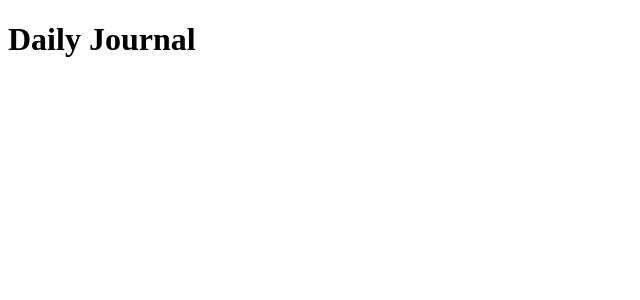
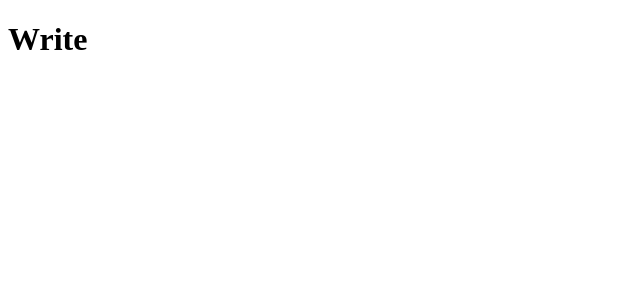
Before and after one commit to holahoon/daily-journal, a React (Create React App) app: page /write in a window 1280 px wide. Shown: the top 300 px of the page, without its empty margins (0-640 px from the left). Built offline with nearby package versions, Linux system fonts and the light colour scheme.

Commit message:
page setup completed. May need to dynamically create sub pages later but this should do for now.

```diff
--- /dev/null
+++ b/jsconfig.json
@@ -0,0 +1,6 @@
+{
+   "compilerOptions": {
+     "baseUrl": "src"
+   },
+   "include": ["src"]
+ }
--- a/package.json
+++ b/package.json
@@ -8,6 +8,7 @@
     "@testing-library/react": "^11.1.0",
     "@testing-library/user-event": "^12.1.10",
     "react": "^17.0.1",
+    "react-calendar": "^3.1.0",
     "react-dom": "^17.0.1",
     "react-router-dom": "^5.2.0",
     "react-scripts": "4.0.0",
--- a/src/App.js
+++ b/src/App.js
@@ -1,8 +1,10 @@
+import AppRouter from "containers/Router";
+
 function App() {
   return (
-    <div>
-      <h1>Daily Journal</h1>
-    </div>
+    <>
+      <AppRouter />
+    </>
   );
 }
 
--- /dev/null
+++ b/src/containers/Home.js
@@ -0,0 +1,9 @@
+function Home() {
+  return (
+    <div>
+      <h1>Home</h1>
+    </div>
+  );
+}
+
+export default Home;
--- /dev/null
+++ b/src/containers/Router.js
@@ -0,0 +1,21 @@
+import { BrowserRouter as Router, Switch, Route } from "react-router-dom";
+
+import Home from "containers/Home";
+import Write from "containers/Write";
+
+function AppRouter() {
+  return (
+    <Router>
+      <Switch>
+        <Route path='/' exact>
+          <Home />
+        </Route>
+        <Route path='/write'>
+          <Write />
+        </Route>
+      </Switch>
+    </Router>
+  );
+}
+
+export default AppRouter;
--- /dev/null
+++ b/src/containers/Write.js
@@ -0,0 +1,9 @@
+function Write() {
+  return (
+    <div>
+      <h1>Write</h1>
+    </div>
+  );
+}
+
+export default Write;
```
Also changed, not shown: src/setupTests.js (deleted, +0 -5 lines), 2 other files (tests, documents, lock files or other folders).
